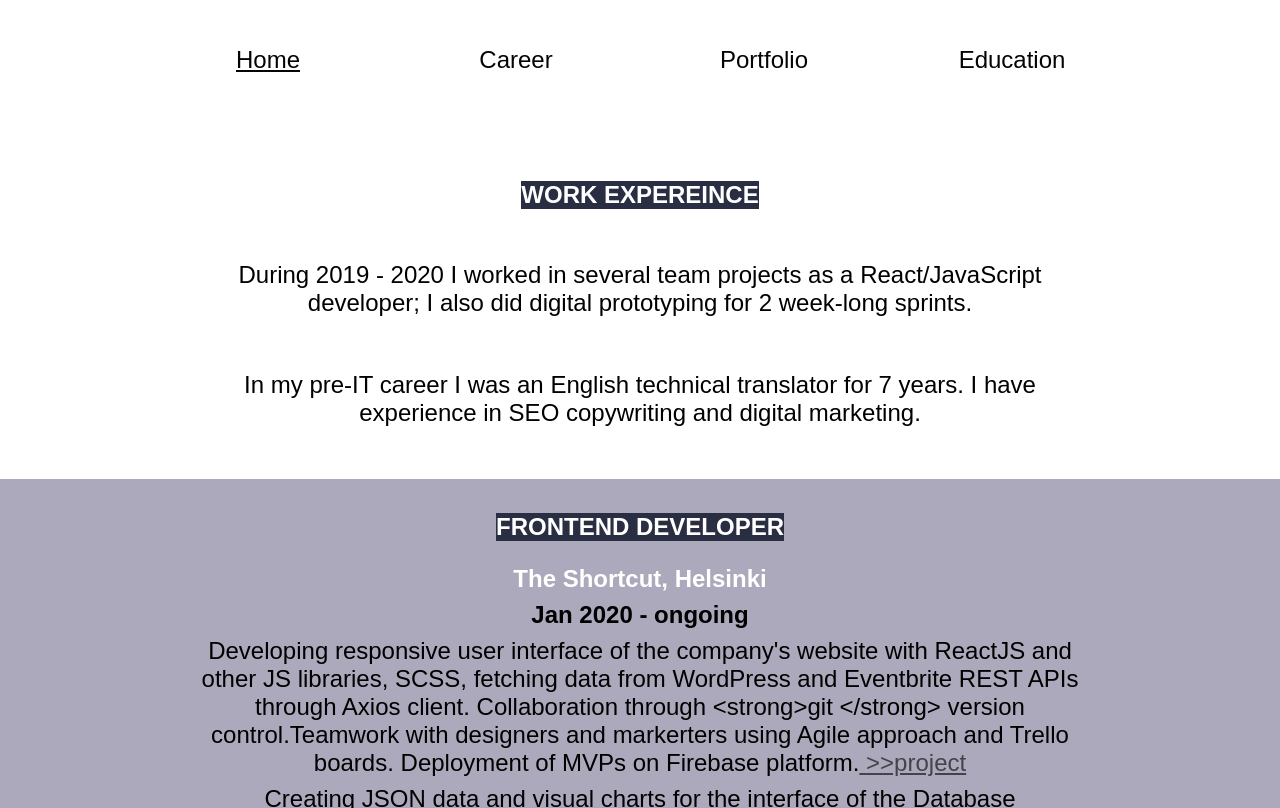
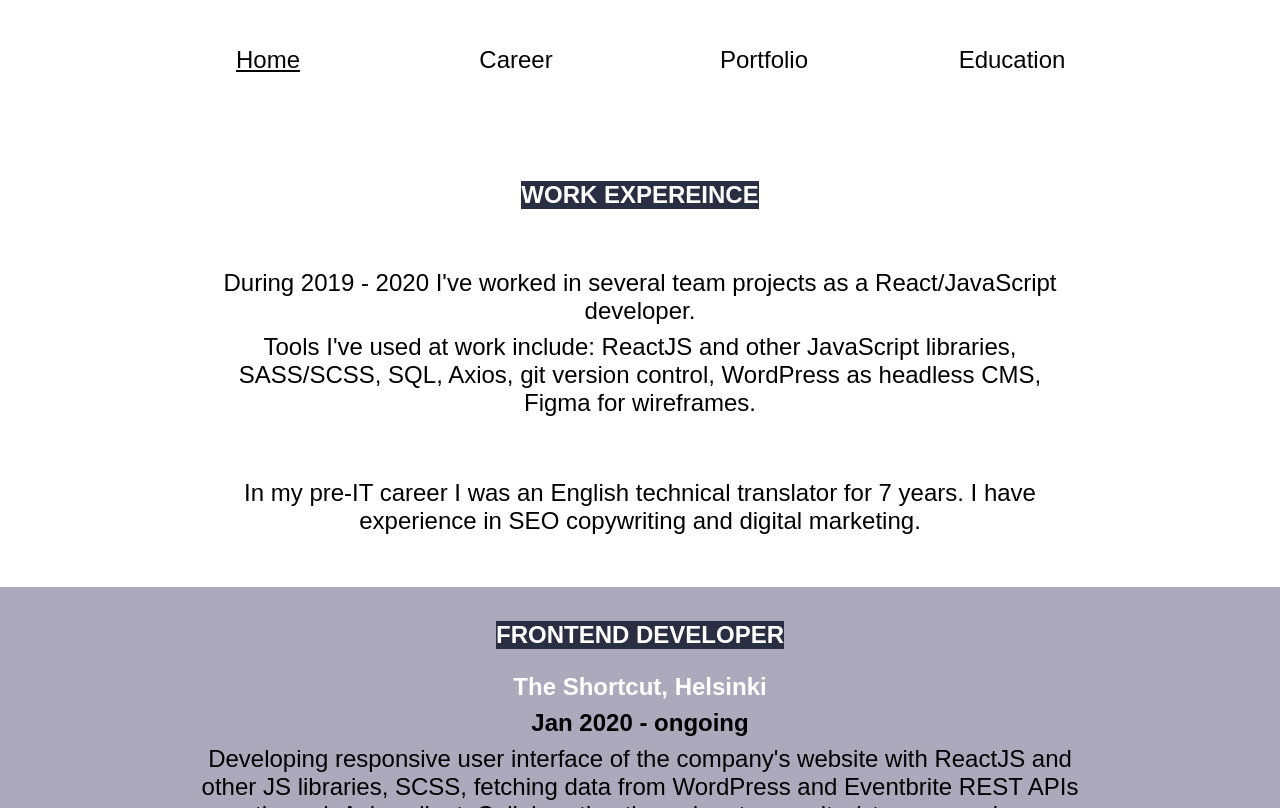
Before and after one commit to OlSavMe/Earlier-CV-Website, a React (Create React App) app: page /career in a window 1280 px wide. Built offline with nearby package versions, Linux system fonts and the light colour scheme; a web font is replaced by a local one.

Commit message:
content changes

```diff
--- a/src/pages/Career.js
+++ b/src/pages/Career.js
@@ -14,9 +14,17 @@ export default function Career() {
         </h3>
         <section>
           <span>
-            During 2019 - 2020 I worked in several team projects as a
-            React/JavaScript developer; I also did digital prototyping for 2
-            week-long sprints.
+            <p>
+              {" "}
+              During 2019 - 2020 I've worked in several team projects as a
+              React/JavaScript developer.
+            </p>
+            <p>
+              {" "}
+              Tools I've used at work include: ReactJS and other JavaScript
+              libraries, SASS/SCSS, SQL, Axios, git version control, WordPress
+              as headless CMS, Figma for wireframes.
+            </p>
           </span>
           <span>
             In my pre-IT career I was an English technical translator for 7
--- a/src/pages/Front.js
+++ b/src/pages/Front.js
@@ -62,8 +62,9 @@ export default function Front() {
         </div>
         <section className="hash">
           <p>
-            Hi! I am a web developer with hands-on experience in JavaScript and
-            ReactJS frontend development in team projects.{" "}
+            Hi! I am a web developer with hands-on experience of JavaScript and
+            ReactJS development in team projects, including creating responsive
+            interfaces, configuring API requests, working with headless CMS.{" "}
             <a
               href="https://github.com/OlSavMe/Current-CV-Website"
               target="_blank"
@@ -71,12 +72,11 @@ export default function Front() {
             >
               This website
             </a>{" "}
-            is my pet project. I've gained basic knowledge of Node.js, Java,
-            C/C++, SQL, Azure DevOps through my university studies. In 2020, I
-            am graduating as a software developer from Haaga-Helia UAS,
-            Helsinki. In my pre-IT career I worked as an English technical
-            translator. Find the details in the Portfolio, Career and Education
-            sections of this site.
+            is my pet project. I've gained knowledge of Node.js, Java, C/C++,
+            Azure DevOps through my university studies. In 2020, I am graduating
+            as a software developer from Haaga-Helia UAS, Helsinki. In my pre-IT
+            career I worked as an English technical translator. Find the details
+            in the Portfolio, Career and Education sections of this site.
           </p>
           <p>...or scroll down to watch the ducks.</p>
         </section>
```
